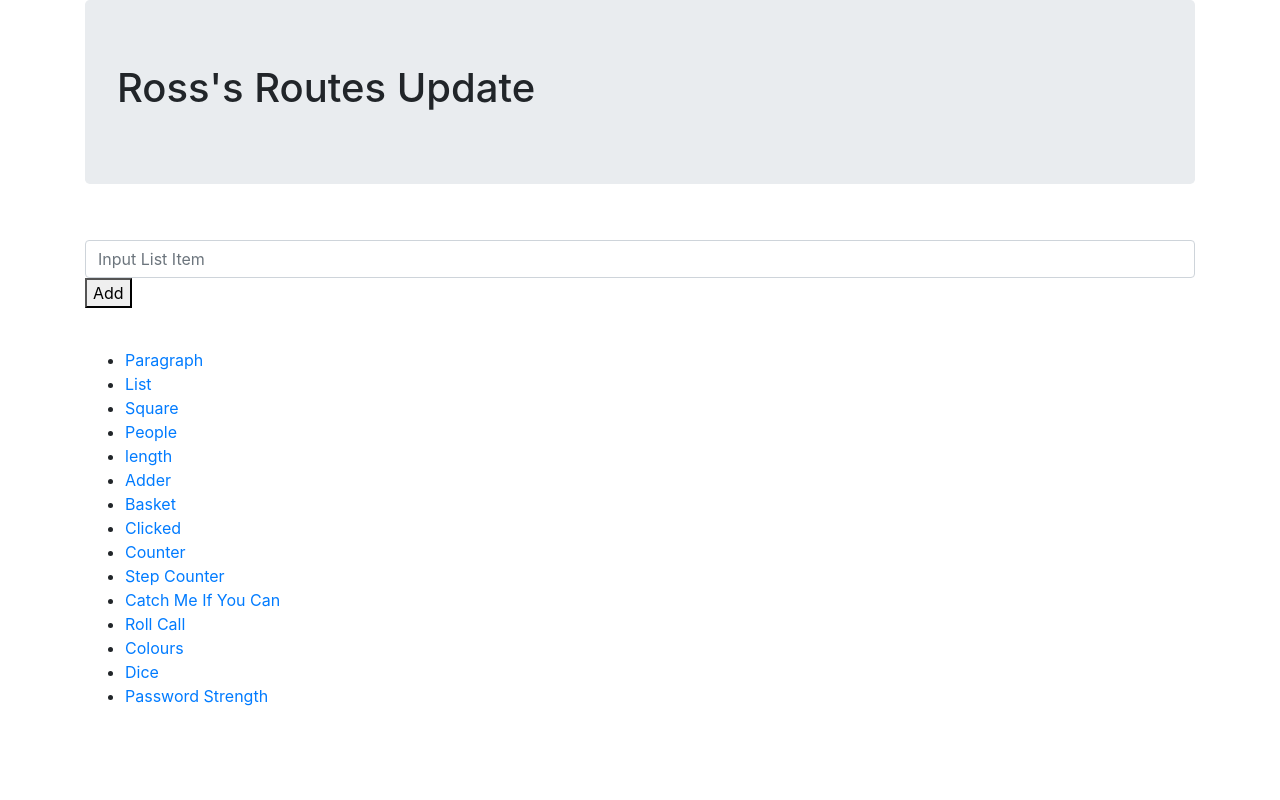
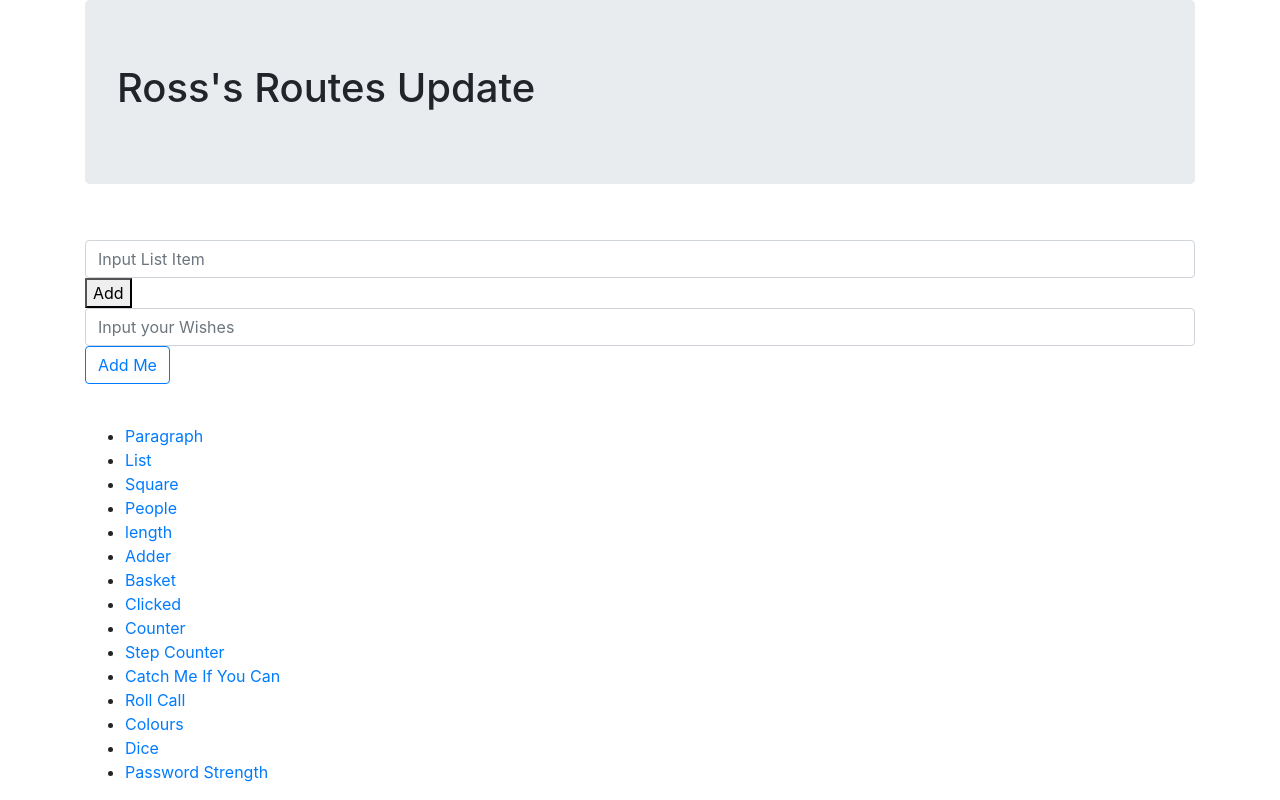
Before and after one commit to ross-ferreira/week-9-challenge01, a React (Create React App) app: page /list in a window 1280 px wide. Built offline with nearby package versions, Linux system fonts and the light colour scheme.

Commit message:
Day 4 Challenge Pre-Built Components 4  Completed

```diff
--- a/src/CatchMeIfYouCan.js
+++ b/src/CatchMeIfYouCan.js
@@ -1,6 +1,6 @@
 import React, { Component } from "react";
 import ButtonToolbar from 'react-bootstrap/ButtonToolbar';
-import Button from 'react-bootstrap/ProgressBar';
+import Button from 'react-bootstrap/Button';
 
 
  class CatchMeIfYouCan extends Component{
--- a/src/List.js
+++ b/src/List.js
@@ -1,4 +1,8 @@
 import React, { Component } from "react";
+import Button from 'react-bootstrap/Button';
+import ListGroup from 'react-bootstrap/ListGroup';
+import FormControl from 'react-bootstrap/FormControl';
+
 
 
 class List extends Component {
@@ -34,6 +38,15 @@ handleClick() {
             <input placeHolder="Input List Item" onChange={ this.handleChange } value={ this.state.value } name={ this.props.name } className="form-control"/>
             <button onClick={ this.handleClick }>Add</button>
 
+            <ListGroup>
+                {this.state.list.map((item, index) => (
+                    <ListGroup.Item className="page-item" key={ index }>{item}</ListGroup.Item>
+                ))}
+            </ListGroup>
+            <FormControl onChange={ this.handleChange } value={ this.state.input } placeHolder="Input your Wishes" aria-label="Small" aria-describedby="inputGroup-sizing-sm" />
+            <Button variant="outline-primary" onClick={ this.handleClick }>Add Me
+            </Button>
+
         </div> );
 } }
 export default List;
--- a/src/PasswordStrength.js
+++ b/src/PasswordStrength.js
@@ -39,6 +39,7 @@ colorSelector() {
             <input placeHolder="Enter Password" style={styles1} type="password" onChange={ this.handleChange } value={ this.state.input } name={ this.props.name } className="form-control"/>
             <p className="form-text text-muted"> Length: { this.state.input.length } characters </p>
 
+
             <InputGroup size="sm" className="mb-3">
                 <InputGroup.Prepend>
                     <InputGroup.Text id="inputGroup-sizing-sm">Length: { this.state.input.length } characters</InputGroup.Text>
--- a/src/Progress.js
+++ b/src/Progress.js
@@ -1,7 +1,7 @@
 import React, { Component } from "react";
 import ProgressBar from 'react-bootstrap/ProgressBar';
 import ButtonToolbar from 'react-bootstrap/ButtonToolbar';
-import Button from 'react-bootstrap/ProgressBar';
+import Button from 'react-bootstrap/Button';
 
 // we use className to add classes for Bootstrap styling
 
```
